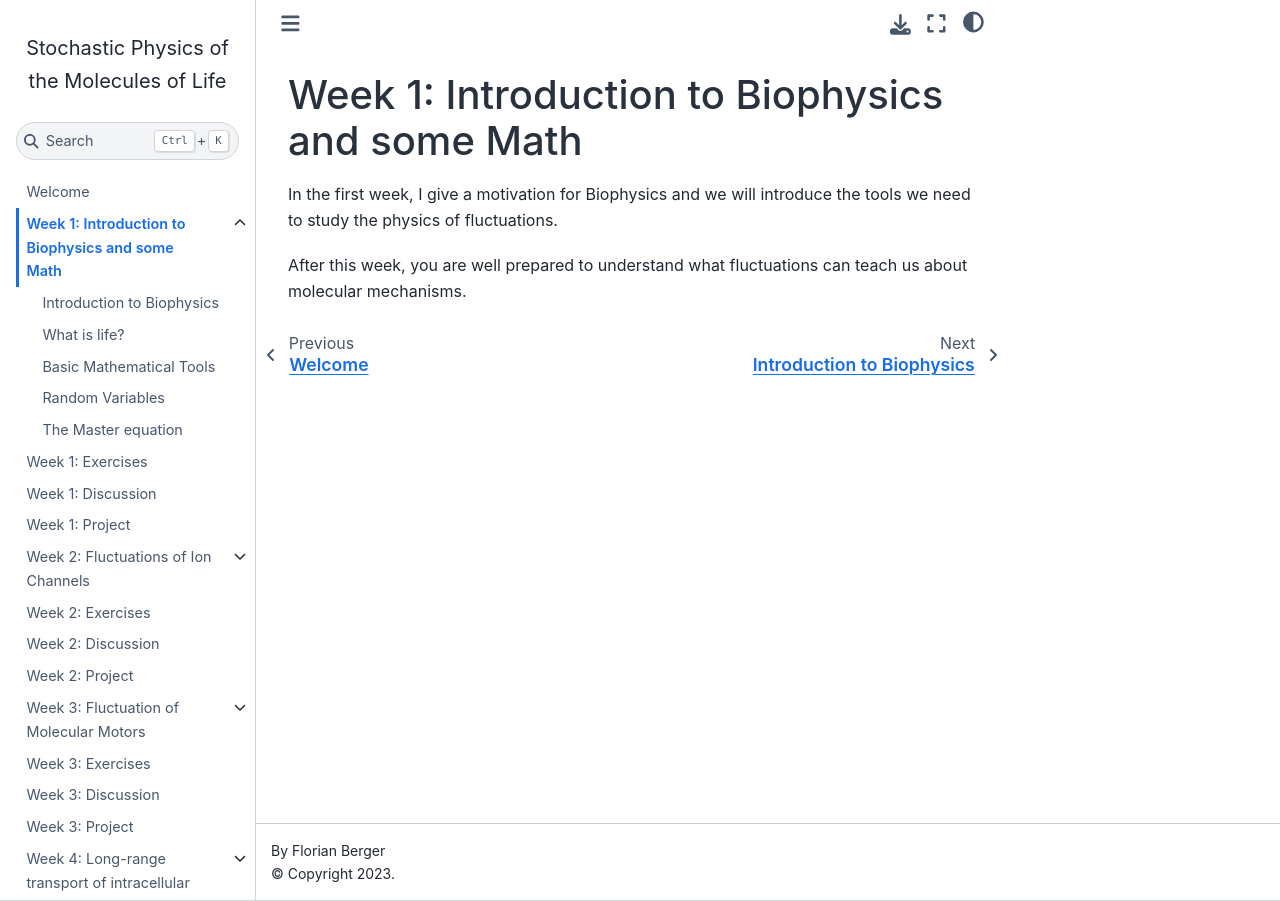
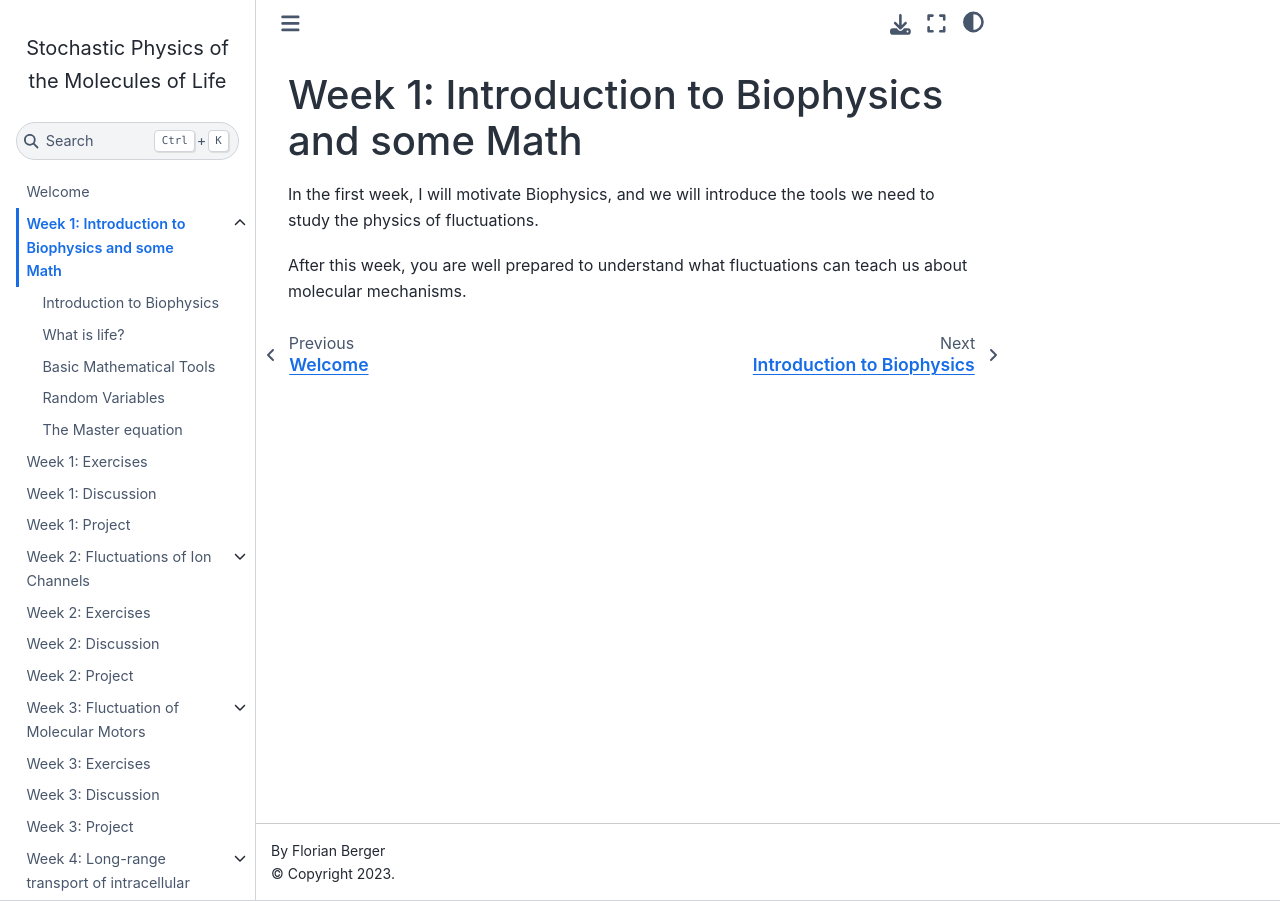
Before and after one commit to drflorianberger/TPUCU25, a Jupyter Book: the page built from week1/week1.md, in a window 1280 px wide. Built offline with Jupyter Book 1.0.4 settings and Sphinx 7.4.7 and the Sphinx Book theme 1.1.4, drawn with Linux system fonts in a browser that asks for light colours.

Commit message:
Update week1.md

```diff
--- a/week1/week1.md
+++ b/week1/week1.md
@@ -1,6 +1,6 @@
 Week 1: Introduction to Biophysics and some Math
 =======================
 
-In the first week, I give a motivation for Biophysics and we will introduce the tools we need to study the physics of fluctuations.
+In the first week, I will motivate Biophysics, and we will introduce the tools we need to study the physics of fluctuations.
 
 After this week, you are well prepared to understand what fluctuations can teach us about molecular mechanisms.
```
